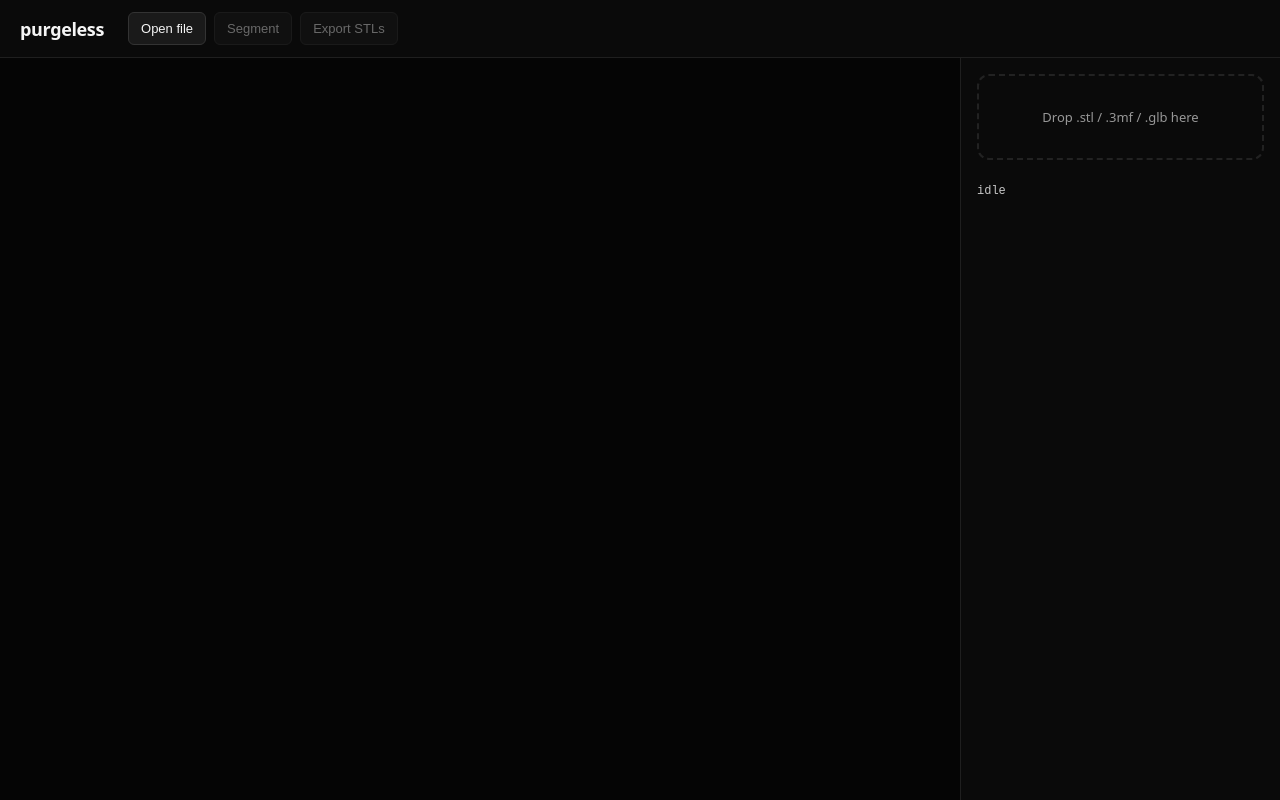
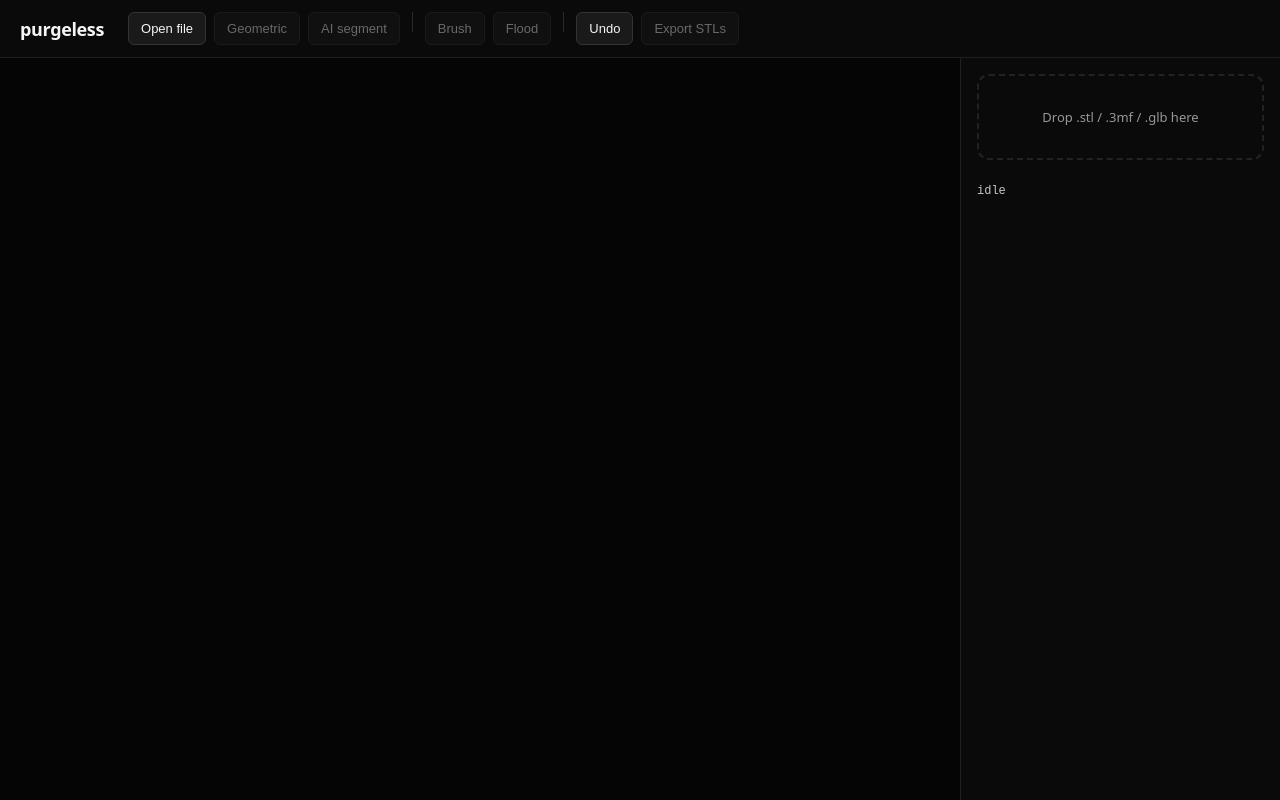
Before and after one commit to gabriel-dantas98/purgeless, a React (Vite) app: page / in a window 1280 px wide. Built offline with nearby package versions, Linux system fonts and the light colour scheme.

Commit message:
fix(actionbar): actually replace component with v0.2 signature

```diff
--- a/src/components/ActionBar.tsx
+++ b/src/components/ActionBar.tsx
@@ -1,26 +1,85 @@
 import { open } from "@tauri-apps/plugin-dialog";
+
+type PaintMode = "off" | "brush" | "flood";
 
 type Props = {
   onPath: (path: string) => void;
-  onSegment: () => void;
+  onSegmentGeometric: () => void;
+  onSegmentSemantic: () => void;
   onExport: () => void;
+  onUndo: () => void;
+  paintMode: PaintMode;
+  setPaintMode: (m: PaintMode) => void;
+  brushRadius: number;
+  setBrushRadius: (n: number) => void;
   canSegment: boolean;
   canExport: boolean;
+  aiBusy: boolean;
 };
 
-export function ActionBar({ onPath, onSegment, onExport, canSegment, canExport }: Props) {
+export function ActionBar({
+  onPath,
+  onSegmentGeometric,
+  onSegmentSemantic,
+  onExport,
+  onUndo,
+  paintMode,
+  setPaintMode,
+  brushRadius,
+  setBrushRadius,
+  canSegment,
+  canExport,
+  aiBusy,
+}: Props) {
   async function pickFile() {
     const path = await open({
       multiple: false,
-      filters: [{ name: "Mesh", extensions: ["stl", "3mf", "glb", "obj"] }],
+      filters: [{ name: "Mesh", extensions: ["stl", "3mf", "glb", "obj", "fbx"] }],
     });
     if (typeof path === "string") onPath(path);
   }
   return (
     <div className="actionbar">
       <button onClick={pickFile}>Open file</button>
-      <button onClick={onSegment} disabled={!canSegment}>Segment</button>
-      <button onClick={onExport} disabled={!canExport}>Export STLs</button>
+      <button onClick={onSegmentGeometric} disabled={!canSegment}>
+        Geometric
+      </button>
+      <button onClick={onSegmentSemantic} disabled={!canSegment || aiBusy}>
+        {aiBusy ? "AI…" : "AI segment"}
+      </button>
+      <div className="divider" />
+      <button
+        className={paintMode === "brush" ? "toggle on" : "toggle"}
+        onClick={() => setPaintMode(paintMode === "brush" ? "off" : "brush")}
+        disabled={!canSegment}
+      >
+        Brush
+      </button>
+      <button
+        className={paintMode === "flood" ? "toggle on" : "toggle"}
+        onClick={() => setPaintMode(paintMode === "flood" ? "off" : "flood")}
+        disabled={!canSegment}
+      >
+        Flood
+      </button>
+      {paintMode === "brush" && (
+        <label className="radius">
+          radius
+          <input
+            type="range"
+            min={0}
+            max={50}
+            value={brushRadius}
+            onChange={(e) => setBrushRadius(Number(e.target.value))}
+          />
+          <span>{brushRadius}</span>
+        </label>
+      )}
+      <div className="divider" />
+      <button onClick={onUndo}>Undo</button>
+      <button onClick={onExport} disabled={!canExport}>
+        Export STLs
+      </button>
     </div>
   );
 }
```
